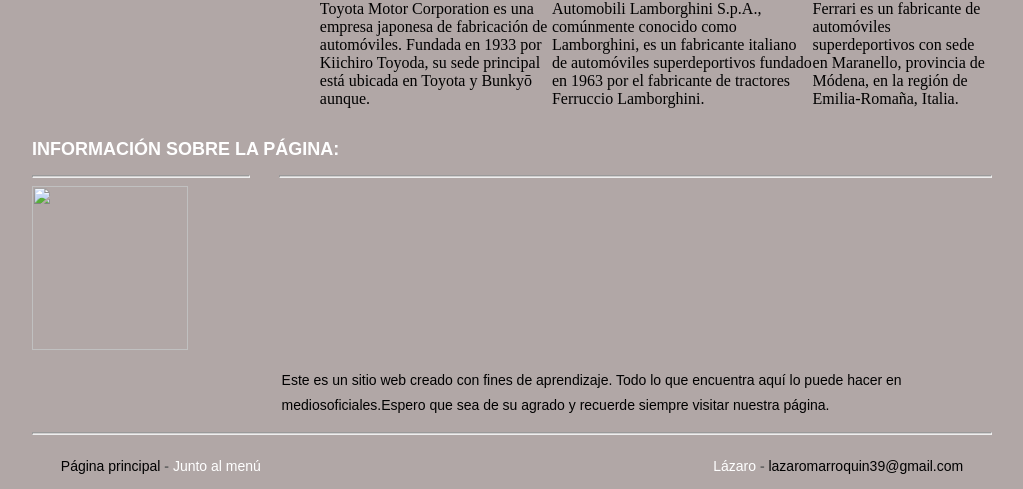
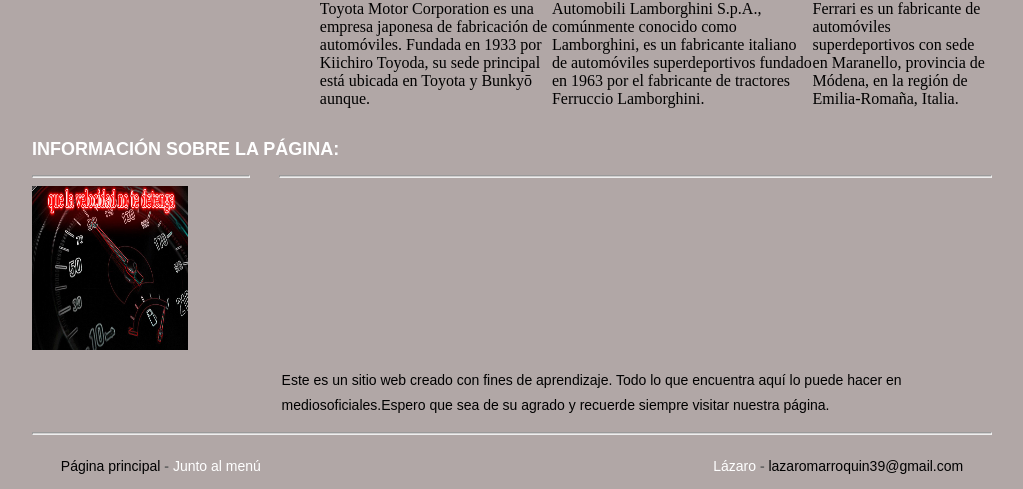
Before and after one commit to lazaromgithub/venta-de-vehiculos, a plain HTML site: page index.html in a window 1280 px wide. Shown: the part 343-832 px from the top of the page, without its empty margins (128-1151 px from the left). Drawn offline with Linux system fonts and the light colour scheme.

Commit message:
Update index.html

```diff
--- a/index.html
+++ b/index.html
@@ -1,3 +1,4 @@
+
 <!DOCTYPE html>
 <html>
 <head>
@@ -88,7 +89,7 @@
   <section class="section2">
     <h2 class="sectionTitle" style="color: rgba(255,255,255,1)"> INFORMACIÓN SOBRE LA PÁGINA: </h2>
     <hr class="sectionTitleRule">
-    <hr class="sectionTitleRule2"><img src="../../Documents/photoshop/Velocimetro-2-neon.jpg" width="156" height="164" alt=""/>
+    <hr class="sectionTitleRule2"><img src="imagenes/Velocimetro-2-neon.jpg" width="156" height="164" alt=""/>
     <article class="section2Content">
       <p class="sectionContent" style="color: rgba(0,0,0,1)">Este es un sitio web creado con fines de aprendizaje. Todo lo que encuentra aquí lo puede hacer en mediosoficiales.Espero que sea de su agrado y recuerde siempre visitar nuestra página.</p>
     </article>
```
